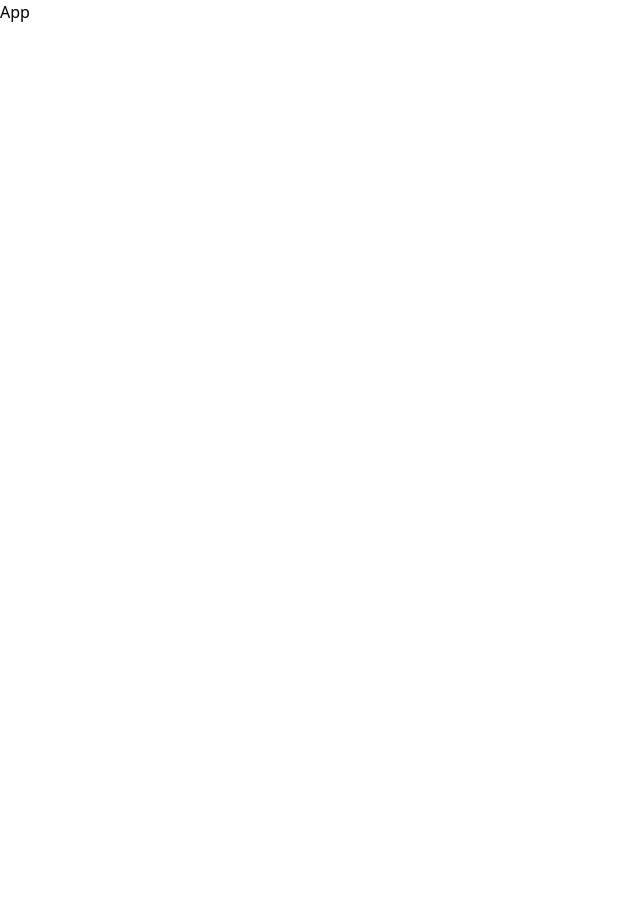
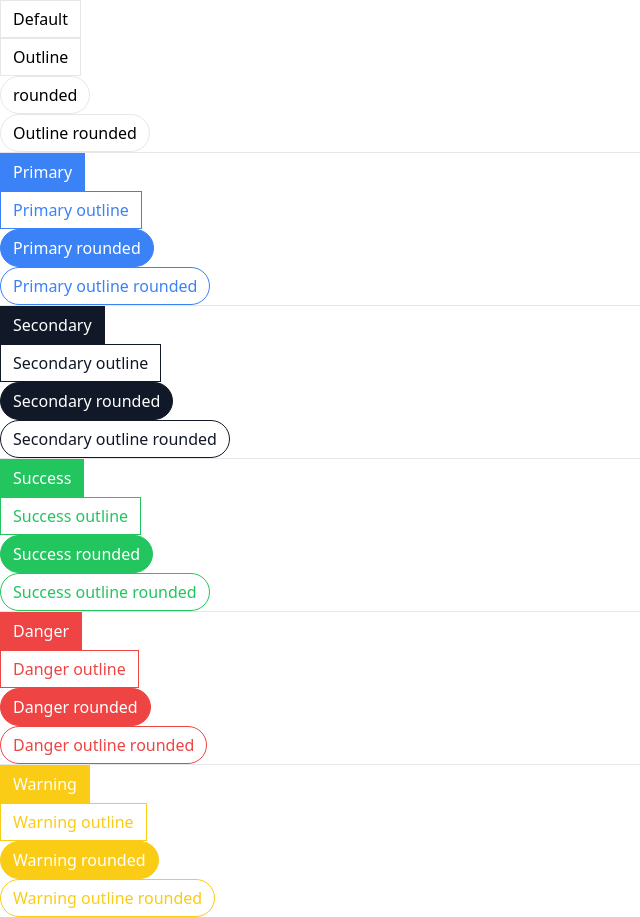
Before and after one commit to TNSaturday/react-media-rtk-query, a React (Vite) app: page / in a window 1280 px wide. Shown: the whole page, without its empty margins (0-640 px from the left). Before the commit the page ends 800 px from the top, so only its background shows below. Built offline with nearby package versions, Linux system fonts and the light colour scheme.

Commit message:
Add Button, Panel components

```diff
--- a/src/App.tsx
+++ b/src/App.tsx
@@ -1,5 +1,51 @@
+import Button from "./components/Button/Button";
+
 function App() {
-  return <div>App</div>;
+  return (
+    <div>
+      <Button>Default</Button>
+      <Button outline>Outline</Button>
+      <Button rounded> rounded</Button>
+      <Button outline rounded>
+        Outline rounded
+      </Button>
+      <hr />
+      <Button.Primary>Primary</Button.Primary>
+      <Button.Primary outline>Primary outline</Button.Primary>
+      <Button.Primary rounded>Primary rounded</Button.Primary>
+      <Button.Primary outline rounded>
+        Primary outline rounded
+      </Button.Primary>
+      <hr />
+      <Button.Secondary>Secondary</Button.Secondary>
+      <Button.Secondary outline>Secondary outline</Button.Secondary>
+      <Button.Secondary rounded>Secondary rounded</Button.Secondary>
+      <Button.Secondary outline rounded>
+        Secondary outline rounded
+      </Button.Secondary>
+      <hr />
+      <Button.Success>Success</Button.Success>
+      <Button.Success outline>Success outline</Button.Success>
+      <Button.Success rounded>Success rounded</Button.Success>
+      <Button.Success outline rounded>
+        Success outline rounded
+      </Button.Success>
+      <hr />
+      <Button.Danger>Danger</Button.Danger>
+      <Button.Danger outline>Danger outline</Button.Danger>
+      <Button.Danger rounded>Danger rounded</Button.Danger>
+      <Button.Danger outline rounded>
+        Danger outline rounded
+      </Button.Danger>
+      <hr />
+      <Button.Warning>Warning</Button.Warning>
+      <Button.Warning outline>Warning outline</Button.Warning>
+      <Button.Warning rounded>Warning rounded</Button.Warning>
+      <Button.Warning outline rounded>
+        Warning outline rounded
+      </Button.Warning>
+    </div>
+  );
 }
 
 export default App;
--- /dev/null
+++ b/src/components/Button/Button.tsx
@@ -0,0 +1,43 @@
+import className from "classnames";
+import { DetailedHTMLProps, HTMLAttributes } from "react";
+import { Danger } from "./Danger";
+import { Primary } from "./Primary";
+import { Secondary } from "./Secondary";
+import { Success } from "./Success";
+import { Warning } from "./Warning";
+
+export interface ButtonProps
+  extends DetailedHTMLProps<
+    HTMLAttributes<HTMLButtonElement>,
+    HTMLButtonElement
+  > {
+  children: React.ReactNode;
+  className?: string;
+  rounded?: boolean;
+  outline?: boolean;
+}
+
+function Button({ children, outline, rounded, ...rest }: ButtonProps) {
+  const classes = className(
+    "flex items-center px-3 py-1.5 border",
+    {
+      "rounded-full": rounded,
+      "bg-white": outline,
+    },
+    rest.className
+  );
+
+  return (
+    <button {...rest} className={classes}>
+      {children}
+    </button>
+  );
+}
+
+Button.Primary = Primary;
+Button.Secondary = Secondary;
+Button.Success = Success;
+Button.Warning = Warning;
+Button.Danger = Danger;
+
+export default Button;
--- /dev/null
+++ b/src/components/Button/Danger.tsx
@@ -0,0 +1,18 @@
+import className from "classnames";
+import Button, { ButtonProps } from "./Button";
+
+export function Danger({ children, outline, rounded, ...rest }: ButtonProps) {
+  const classes = className(
+    "border-red-500",
+    {
+      "text-white bg-red-500": !outline,
+      "text-red-500": outline,
+    },
+    rest.className
+  );
+  return (
+    <Button outline={outline} rounded={rounded} {...rest} className={classes}>
+      {children}
+    </Button>
+  );
+}
--- /dev/null
+++ b/src/components/Button/Primary.tsx
@@ -0,0 +1,18 @@
+import className from "classnames";
+import Button, { ButtonProps } from "./Button";
+
+export function Primary({ children, outline, rounded, ...rest }: ButtonProps) {
+  const classes = className(
+    "border-blue-500",
+    {
+      "text-white bg-blue-500": !outline,
+      "text-blue-500": outline,
+    },
+    rest.className
+  );
+  return (
+    <Button outline={outline} rounded={rounded} {...rest} className={classes}>
+      {children}
+    </Button>
+  );
+}
--- /dev/null
+++ b/src/components/Button/Secondary.tsx
@@ -0,0 +1,23 @@
+import className from "classnames";
+import Button, { ButtonProps } from "./Button";
+
+export function Secondary({
+  children,
+  outline,
+  rounded,
+  ...rest
+}: ButtonProps) {
+  const classes = className(
+    "border-gray-900",
+    {
+      "text-white bg-gray-900": !outline,
+      "text-gray-900": outline,
+    },
+    rest.className
+  );
+  return (
+    <Button outline={outline} rounded={rounded} {...rest} className={classes}>
+      {children}
+    </Button>
+  );
+}
--- /dev/null
+++ b/src/components/Button/Success.tsx
@@ -0,0 +1,18 @@
+import className from "classnames";
+import Button, { ButtonProps } from "./Button";
+
+export function Success({ children, outline, rounded, ...rest }: ButtonProps) {
+  const classes = className(
+    "border-green-500",
+    {
+      "text-white bg-green-500": !outline,
+      "text-green-500": outline,
+    },
+    rest.className
+  );
+  return (
+    <Button outline={outline} rounded={rounded} {...rest} className={classes}>
+      {children}
+    </Button>
+  );
+}
--- /dev/null
+++ b/src/components/Button/Warning.tsx
@@ -0,0 +1,18 @@
+import className from "classnames";
+import Button, { ButtonProps } from "./Button";
+
+export function Warning({ children, outline, rounded, ...rest }: ButtonProps) {
+  const classes = className(
+    "border-yellow-400",
+    {
+      "text-white bg-yellow-400": !outline,
+      "text-yellow-400": outline,
+    },
+    rest.className
+  );
+  return (
+    <Button outline={outline} rounded={rounded} {...rest} className={classes}>
+      {children}
+    </Button>
+  );
+}
--- /dev/null
+++ b/src/components/Panel.tsx
@@ -0,0 +1,23 @@
+import classNames from "classnames";
+import { DetailedHTMLProps, HTMLAttributes } from "react";
+
+interface PanelProps
+  extends DetailedHTMLProps<HTMLAttributes<HTMLDivElement>, HTMLDivElement> {
+  children: React.ReactNode;
+  className: string;
+}
+
+function Panel({ children, className, ...rest }: PanelProps) {
+  const finalClassNames = classNames(
+    "border rounded p-3 shadow bg-white w-full",
+    className
+  );
+
+  return (
+    <div {...rest} className={finalClassNames}>
+      {children}
+    </div>
+  );
+}
+
+export default Panel;
```
